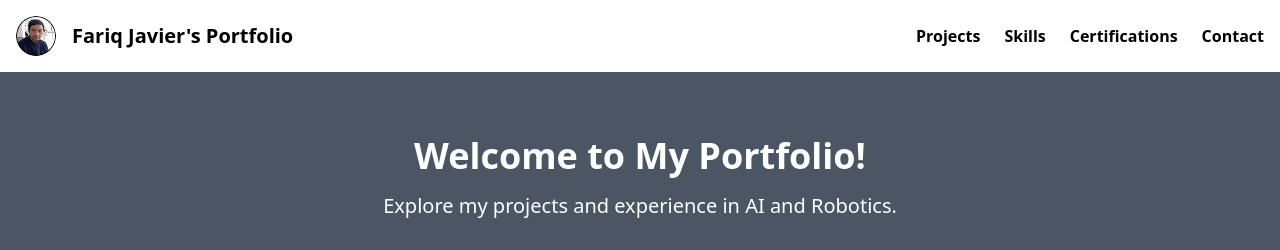
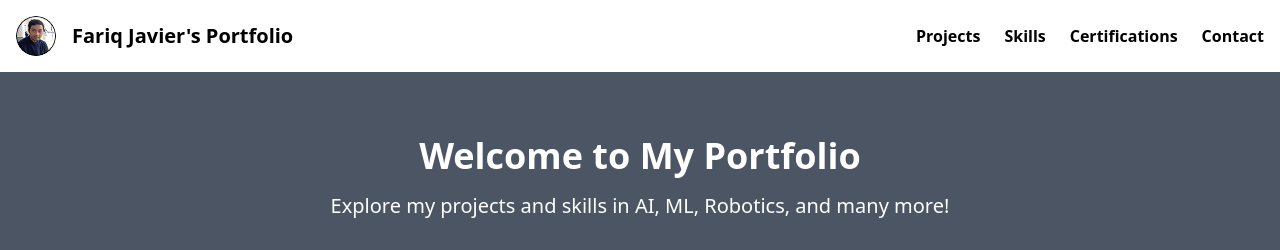
Before and after one commit to FariqJavier/FariqJavier.github.io, a React (Create React App) app: page / in a window 1280 px wide. Shown: the top 250 px of the page. Built offline with nearby package versions, Linux system fonts and the light colour scheme.

Commit message:
update welcome section content

```diff
--- a/src/components/Welcome.tsx
+++ b/src/components/Welcome.tsx
@@ -4,8 +4,8 @@ const Welcome: React.FC = () => {
   return (
     <section className="bg-gray-600 text-white py-16">
       <div className="max-w-screen-lg mx-auto text-center">
-        <h1 className="text-4xl font-bold mb-4">Welcome to My Portfolio!</h1>
-        <h3 className="text-xl font-medium">Explore my projects and experience in AI and Robotics.</h3>
+        <h1 className="text-4xl font-bold mb-4">Welcome to My Portfolio</h1>
+        <h3 className="text-xl font-medium">Explore my projects and skills in AI, ML, Robotics, and many more!</h3>
         <div className="mt-8">
           <button className="bg-transparent border-2 border-white text-white px-6 py-2 rounded-lg hover:bg-white hover:text-gray-900">
             Contact Me
```
